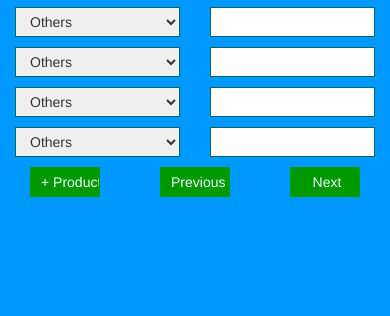
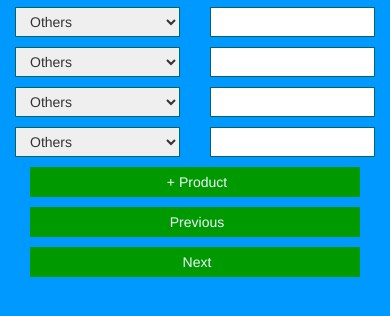
Before and after one commit to madcode9/advancecontrol, a plain HTML site: page products.html in a window 390 px wide. Shown: the part 142-458 px from the top of the page. Drawn offline with Linux system fonts and the light colour scheme.

Commit message:
col class changes

```diff
--- a/products.html
+++ b/products.html
@@ -93,9 +93,9 @@
 
             </div>
             <div class="row">
-                <div class="col-xs-4"><div class="col-sm-6"><input type="submit" id="sbtn" Value="+ Product" class="fbtn"></div></div>
-                <div class="col-xs-4"><div class="col-sm-6"><input type="submit" id="sbtn" Value="Previous" class="fbtn" onclick="myfucntion2()"></div></div>
-                <div class="col-xs-4"><div class="col-sm-6"><input type="submit" id="sbtn" Value="Next" class="fbtn" onclick="myfucntion()"></div></div>
+                <div class="col-sm-4"><div class="col-sm-6"><input type="submit" id="sbtn" Value="+ Product" class="fbtn"></div></div>
+                <div class="col-sm-4"><div class="col-sm-6"><input type="submit" id="sbtn" Value="Previous" class="fbtn" onclick="myfucntion2()"></div></div>
+                <div class="col-sm-4"><div class="col-sm-6"><input type="submit" id="sbtn" Value="Next" class="fbtn" onclick="myfucntion()"></div></div>
             </div>
         </section>
     </body>
```
